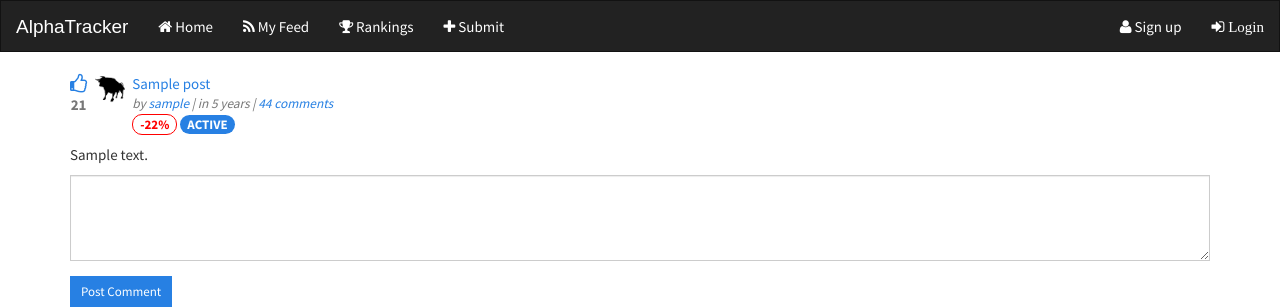
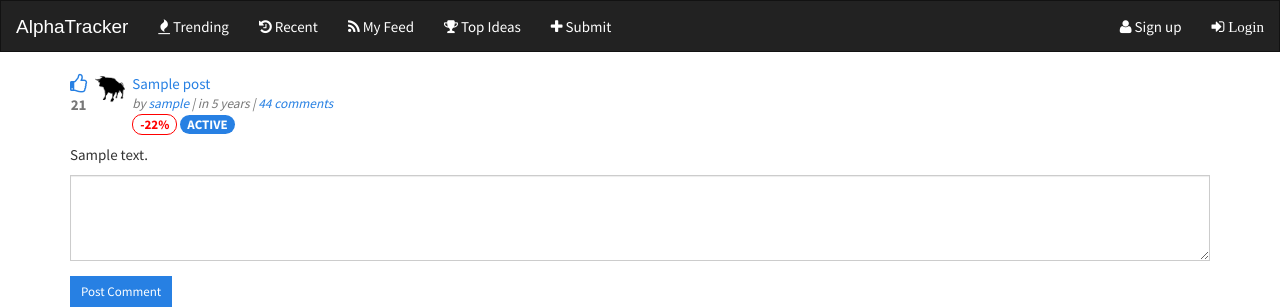
Before and after one commit to jatinshah/alphatracker, a Django app: a page that uses templates/base.html in a window 1280 px wide. Shown: the top 307 px of the page. Run offline with Django 3.2, Linux system fonts and the light colour scheme; tables that the repository leaves empty hold one stand-in row (values such as "Sample post"); some libraries are stand-ins or nearby versions; some web fonts are replaced.

Commit message:
Modified main nav

```diff
--- a/templates/base.html
+++ b/templates/base.html
@@ -46,16 +46,17 @@
     </div>
     <div class="collapse navbar-collapse" id="alphatracker-nav">
         <ul class="nav navbar-nav">
-            <!--<li><a href="/c/"><span class="fa fa-fire"></span> Trending</a></li>-->
-            <!--<li><a href="/c/"><span class="fa fa-history"></span> Recent</a></li>-->
+            <li class="{% if request.path == '#' %} active {% endif %}">
+                <a href="/c/"><span class="fa fa-fire"></span> Trending</a>
+            </li>
             <li class="{% if request.path == '/c/' %} active {% endif %}">
-                <a href="/c/"><span class="fa fa-home"></span> Home</a>
+                <a href="/c/"><span class="fa fa-history"></span> Recent</a>
             </li>
             <li class="{% if request.path == '#' %} active {% endif %}">
                 <a href="/c/"><span class="fa fa-rss"></span> My Feed</a>
             </li>
             <li class="{% if request.path == '#' %} active {% endif %}">
-                <a href="#"><span class="fa fa-trophy"></span> Rankings</a>
+                <a href="#"><span class="fa fa-trophy"></span> Top Ideas</a>
             </li>
             <li class="{% if request.path == '/c/submit/' %} active {% endif %}">
                 <a href="/c/submit/"><span class="fa fa-plus"></span> Submit</a>
```
